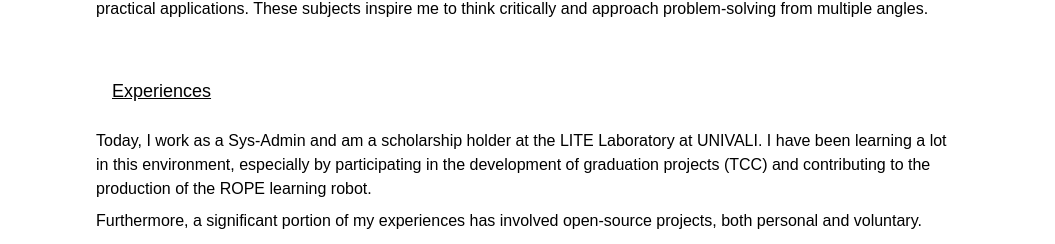
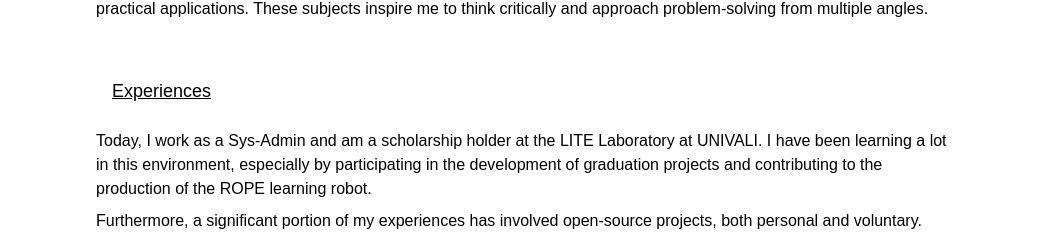
Before and after one commit to eramoss/portfolio, a Next.js app: page / in a window 1280 px wide. Shown: the part 1239-1483 px from the top of the page, without its empty margins (112-1167 px from the left). Built offline with nearby package versions, Linux system fonts and the light colour scheme.

Commit message:
remove bad translation "tcc" in history section

```diff
--- a/components/AboutComponent/ProfissionalHistory.tsx
+++ b/components/AboutComponent/ProfissionalHistory.tsx
@@ -3,7 +3,7 @@ export default function ProfissionalHistory() {
     <div className='flex flex-col items-start w-full gap-2'>
       <h1 className='text-lg underline p-4'>Experiences</h1>
       <p>
-      Today, I work as a Sys-Admin and am a scholarship holder at the LITE Laboratory at UNIVALI. I have been learning a lot in this environment, especially by participating in the development of graduation projects (TCC) and contributing to the production of the ROPE learning robot.
+      Today, I work as a Sys-Admin and am a scholarship holder at the LITE Laboratory at UNIVALI. I have been learning a lot in this environment, especially by participating in the development of graduation projects and contributing to the production of the ROPE learning robot.
       </p>
 
       <p>
```
